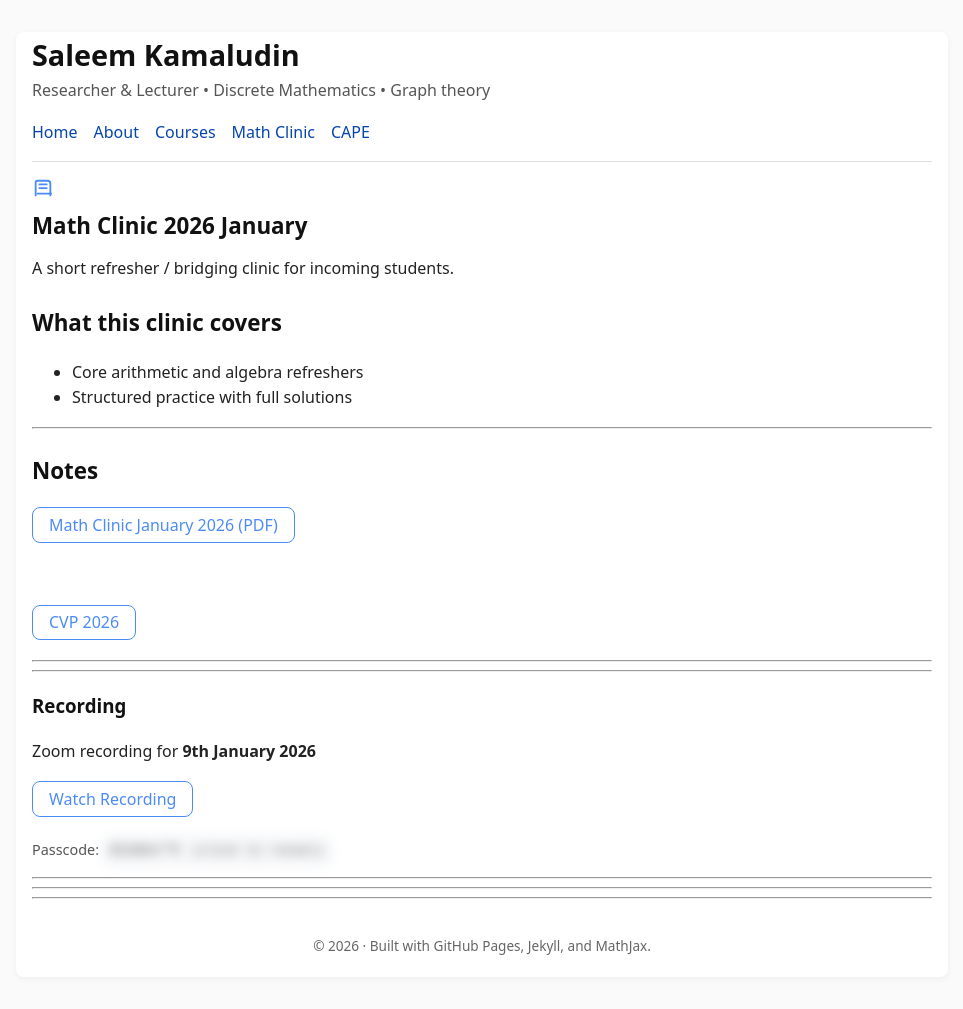
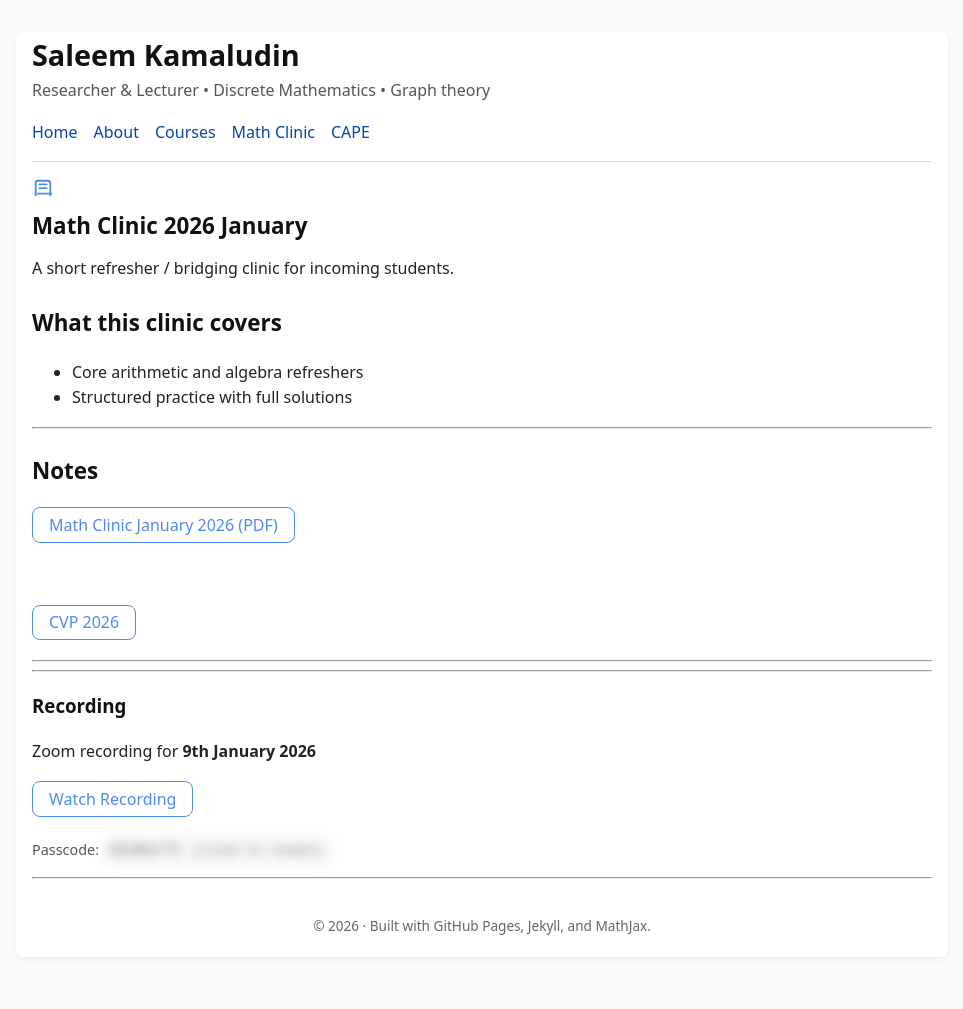
Before and after one commit to SaleemKamaludin/SaleemKamaludin.github.io, a Jekyll site: the page built from courses/math-clinic-2026/index.md, in a window 1280 px wide. Shown: the whole page, without its empty margins (158-1121 px from the left). Built offline with Jekyll 4.4.1, drawn with Linux system fonts in a browser that asks for light colours.

Commit message:
Update index.md

```diff
--- a/courses/math-clinic-2026/index.md
+++ b/courses/math-clinic-2026/index.md
@@ -177,9 +177,3 @@ permalink: /courses/math-clinic-2026/
   <code class="passcode is-hidden" onclick="this.classList.remove('is-hidden')">&1e&ex*9
 </code>
 </p>
-
-
-
-
----
-<hr class="soft" />
```
